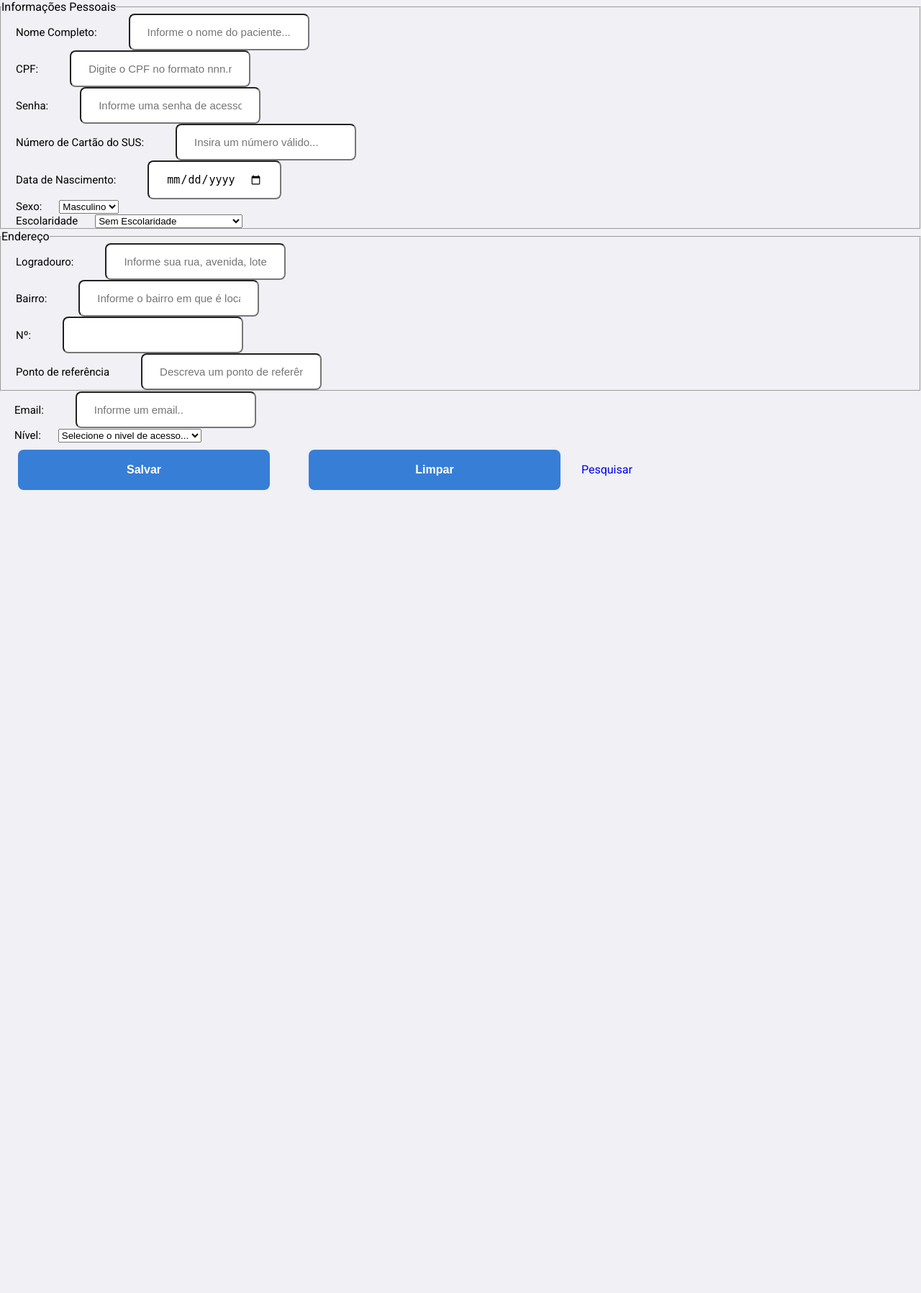
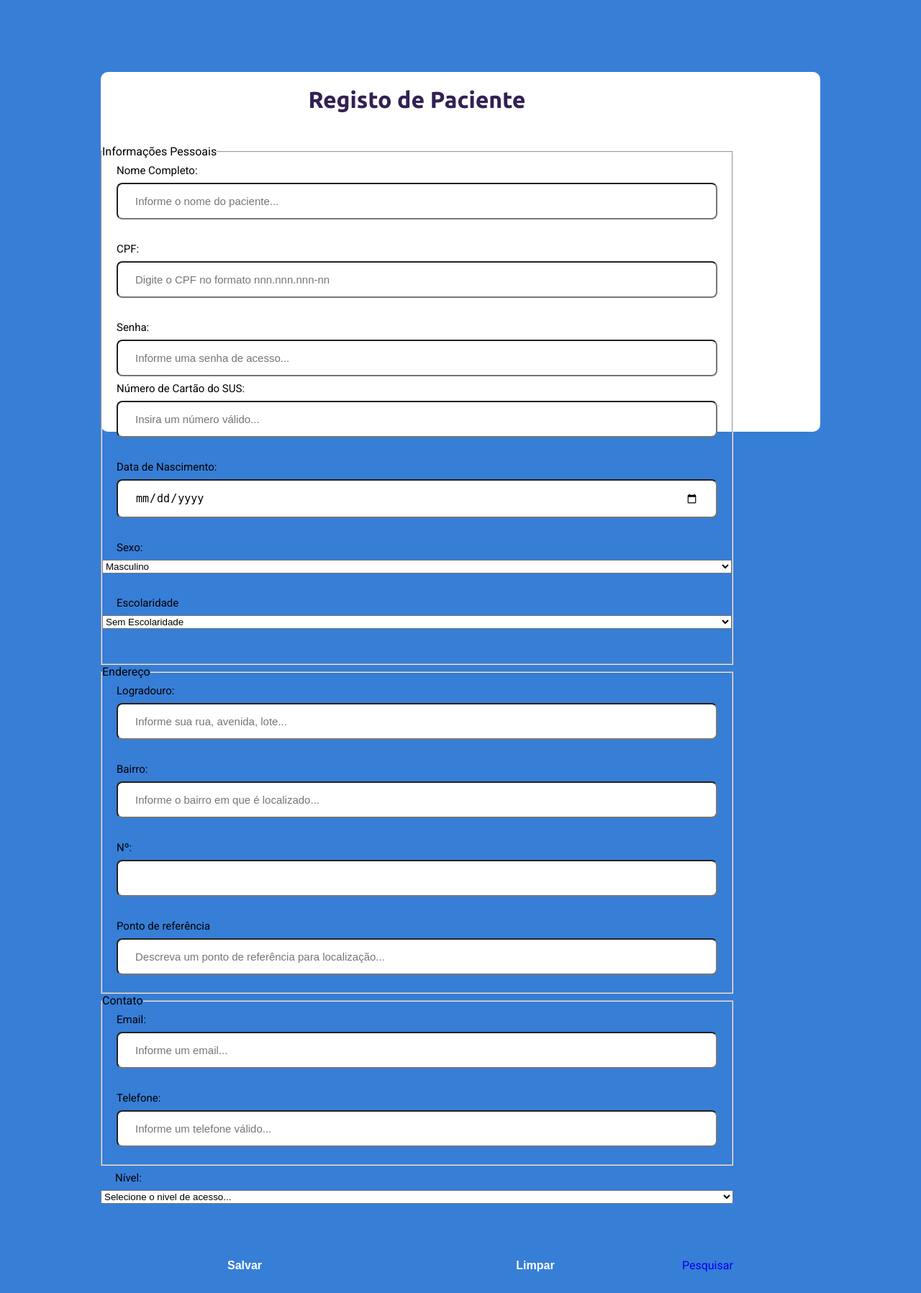
Before and after one commit to J-Eugenio/FabSoft-SCO, a PHP site: page /view/usuario/Cadastrar.php in a window 1280 px wide. Shown: the whole page at 72% size. Before the commit the page ends 681 px from the top, so only its background shows below. Run offline with PHP 8.4, Linux system fonts and the light colour scheme.

Commit message:
Update: Estilização de pagina de cadastro
Finalizado formulario de cadastro do paciente;
Iniciado estilização da página, alguns ajustes pendentes a serem finalizados.

```diff
--- /dev/null
+++ b/sys/assets/css/cadastrar-usuario.css
@@ -0,0 +1,90 @@
+.user-register{
+    background-color: #377ED7;
+    display: flex;
+    justify-content: space-between;
+    align-items: center;
+}
+
+.container{
+    width: 1000px;
+    height: 600px;
+    max-width: 1000px;
+    max-height:500px;
+    margin: 100px auto;
+    background: #FFFFFF;
+    border-radius: 10px;
+    display: flex;
+}
+
+h1{
+    color: #377ED7;
+    text-align: center;
+    margin: 20px;
+}
+
+.form-group{
+    flex: 1;
+    display: flex;
+    flex-direction: column;
+    margin-bottom: 24px;
+}
+
+form input{
+    background-color: #FFFFFF;
+    margin: 0px 20px;
+    padding: 15px 24px;
+    font-size: 15px;
+    outline: none;
+    border-radius: 8px;
+}
+
+form label{
+    font-size: 15px;
+    margin: 8px 20px;
+}
+
+form button{
+    width: 350px;
+    height: 56px;
+
+    background-color: #377ED7;
+    border-radius: 8px;
+
+    color: white;
+    font-weight: bold;
+    font-size: 16px;
+
+    border: 0;
+
+    margin: 10px 25px;
+    transition: background-color 400ms;
+}
+
+form button:hover{
+    background-color: #275a99;
+}
+
+@media(max-width:375px){
+    #login-form{
+        width:380px ;
+        height: 400px;
+        margin: 155px 10px;
+    }
+    form button{
+        width: 315px;
+        margin: 10px 20px;
+    }
+
+}
+@media(max-width:320px){
+    #login-form{
+        width: 370px;
+        height: 400px;
+        margin: 130px 10px;
+    }
+    form button{
+        width: 265px;
+        margin: 10px 15px;
+    }
+
+}
--- a/sys/view/usuario/Cadastrar.php
+++ b/sys/view/usuario/Cadastrar.php
@@ -7,20 +7,21 @@
 
   <link href="https://fonts.googleapis.com/css2?family=Roboto&family=Ubuntu:wght@700&display=swap" rel="stylesheet">
 
-  <link rel="stylesheet" href="../assets/css/login.css">
-  <link rel="stylesheet" href="../assets/css/main.css">
+  <link rel="stylesheet" href="/fabsoft-sco/sys/assets/css/cadastrar-usuario.css">
+  <link rel="stylesheet" href="/fabsoft-sco/sys/assets/css/main.css">
 
   <title>Cadastro de Usuário</title>
 
 </head>
 
-<body>
+<body class="user-register">
 
   <?php //nav
   ?>
 
   <div class="container">
     <form method="POST" action="../../controller/usuario/usuario_controller.php">
+      <h1>Registo de Paciente</h1>
       <div class="form-group">
         <input type="hidden" name="id" value="" />
       </div>
@@ -66,25 +67,32 @@
         <legend>Endereço</legend>
         <div class="form-group">
           <label>Logradouro:</label>
-        <input type="text" name="logradouro" class="form-control" placeholder="Informe sua rua, avenida, lote..."/>
+          <input type="text" name="logradouro" class="form-control" placeholder="Informe sua rua, avenida, lote..." />
         </div>
         <div class="form-group">
           <label>Bairro:</label>
-        <input type="text" name="bairro" class="form-control" placeholder="Informe o bairro em que é localizado..."/>
+          <input type="text" name="bairro" class="form-control" placeholder="Informe o bairro em que é localizado..." />
         </div>
         <div class="form-group">
           <label>Nº:</label>
-        <input type="number" name="numero" class="form-control"/>
+          <input type="number" name="numero" class="form-control" />
         </div>
         <div class="form-group">
           <label>Ponto de referência</label>
-        <input type="text" name="referencia" class="form-control" placeholder="Descreva um ponto de referência para localização..."/>
+          <input type="text" name="referencia" class="form-control" placeholder="Descreva um ponto de referência para localização..." />
         </div>
       </fieldset>
+      <fieldset class="dados-contato">
+        <legend>Contato</legend>
         <div class="form-group">
           <label>Email:</label>
-        <input type="email" name="email" class="form-control" placeholder="Informe um email.." />
+          <input type="email" name="email" class="form-control" placeholder="Informe um email..." />
         </div>
+        <div class="form-group">
+          <label>Telefone:</label>
+          <input type="text" name="telefone" class="form-control" placeholder="Informe um telefone válido..." />
+        </div>
+      </fieldset>
 
       <div class="form-group">
         <label>Nível:</label>
```
Lines whose indentation alone changed are shown as unchanged.
